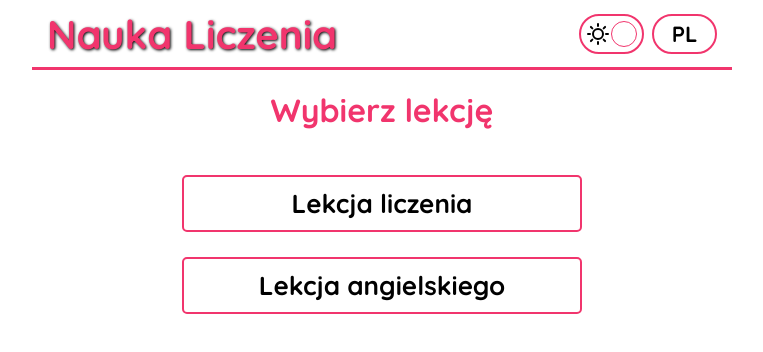
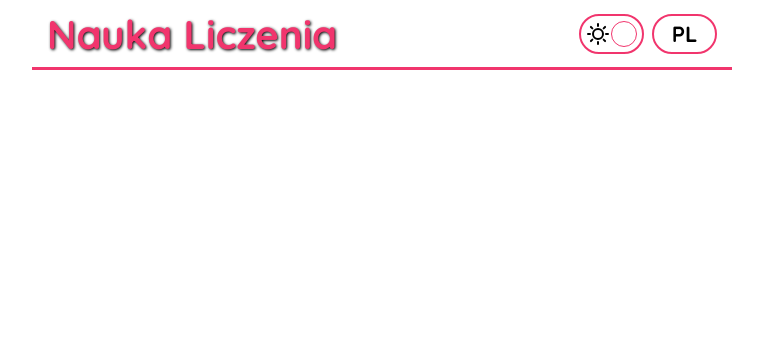
Before and after one commit to RafalSalapata/tabliczka, a React (Create React App) app: page / in a window 1280 px wide. Shown: the top 352 px of the page, without its empty margins (258-1021 px from the left). Built offline with nearby package versions, Linux system fonts and the light colour scheme.

Commit message:
fixed incorrect routs issue

```diff
--- a/src/App.js
+++ b/src/App.js
@@ -25,9 +25,9 @@ function App() {
         <BrowserRouter>
           <Navbar />
           <Routes >
-            <Route path='/' element={<ChoosePage />} />
-            <Route path='/nauka-liczenia' element={<MainApp />} />
-            <Route path='/nauka-angielskiego' element={<MainApp />} />
+            <Route path='/tabliczka/' element={<ChoosePage />} />
+            <Route path='/tabliczka/nauka-liczenia' element={<MainApp />} />
+            <Route path='/tabliczka/nauka-angielskiego' element={<MainApp />} />
           </Routes>
         </BrowserRouter>
       </div>
--- a/src/Components/ChoosePage/ChoosePage.js
+++ b/src/Components/ChoosePage/ChoosePage.js
@@ -15,13 +15,13 @@ const ChoosePage = () => {
     const goToCalcTest = () => {
         dispatch( {type: 'setTestType', value: 'calc'} )
         dispatch( {type: 'setStage', value: 'menu'} )
-        navigate('/nauka-liczenia')
+        navigate('/tabliczka/nauka-liczenia')
     }
 
     const goToEnglishTest = () => {
         dispatch( {type: 'setTestType', value: 'english'} )
         dispatch( {type: 'setStage', value: 'menu'} )
-        navigate('/nauka-angielskiego')
+        navigate('/tabliczka/nauka-angielskiego')
     }
 
     return (
--- a/src/Components/Navbar/Navbar.js
+++ b/src/Components/Navbar/Navbar.js
@@ -36,7 +36,7 @@ const Navbar = () => {
 
     const goHome = () => {
         dispatch({ type: 'goHome'})
-        navigate('/')
+        navigate('/tabliczka/')
     }
 
     return (
```
